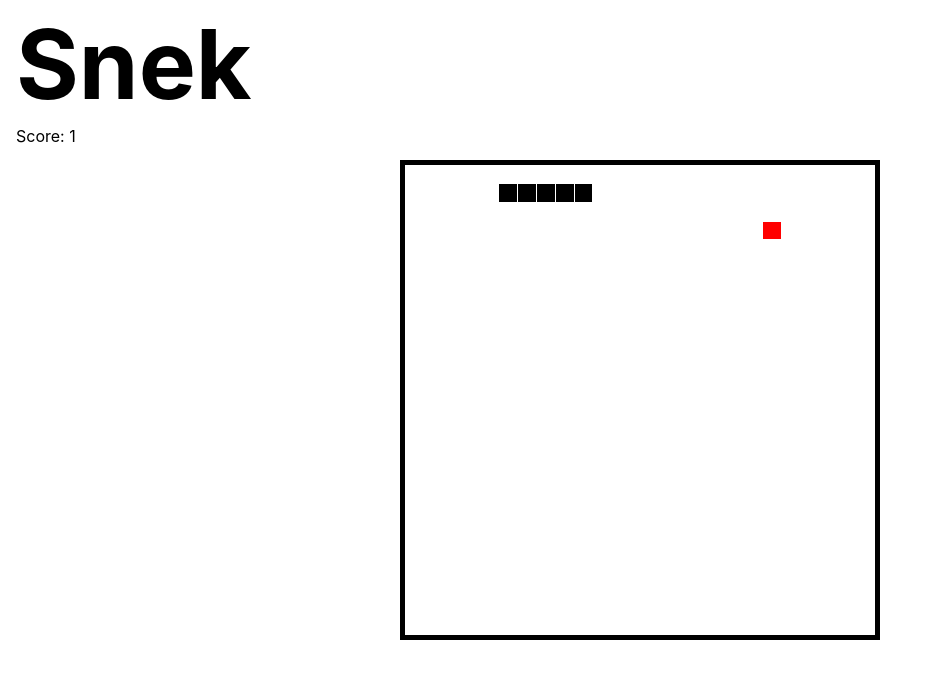
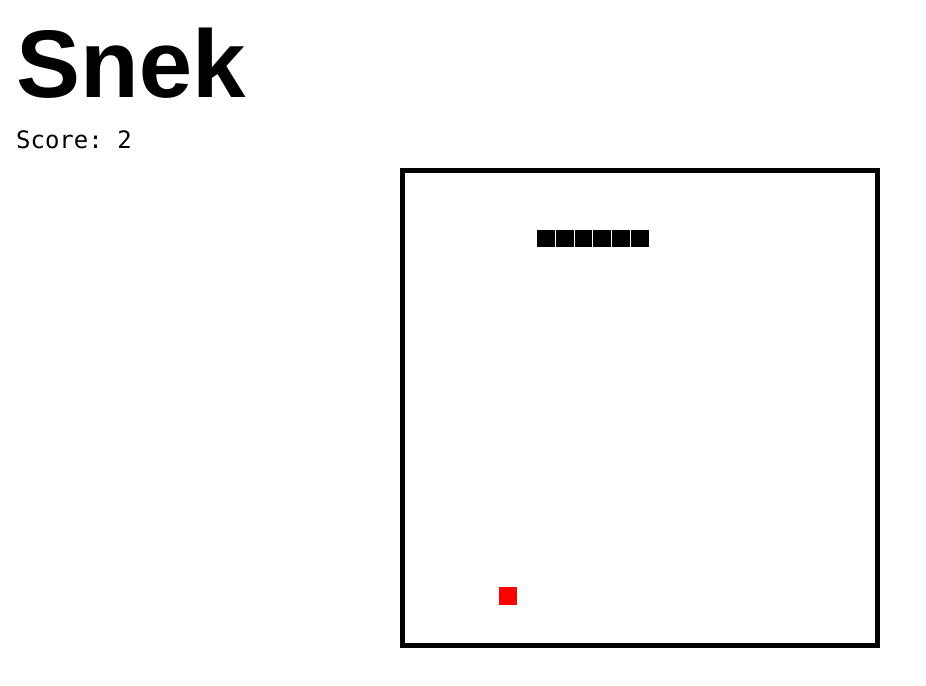
Before and after one commit to arrested-developer/snek, a React (Create React App) app: page / in a window 1280 px wide. Shown: the top 686 px of the page, without its empty margins (0-926 px from the left). Built offline with nearby package versions, Linux system fonts and the light colour scheme.

Commit message:
update fonts

```diff
--- a/src/App.js
+++ b/src/App.js
@@ -8,16 +8,18 @@ const H1 = styled.h1`
   font-size: 96px;
   margin: 16px;
   font-weight: bold;
+  font-family: 'Helvetica', 'Arial', sans-serif;
 `;
 
 const ScoreBoard = styled.div`
   margin: 16px;
+  font-size: 24px;
 `;
 
 class App extends Component {
   constructor() {
     super();
-    this.state = { snake: [[1, 2]], egg: false };
+    this.state = { snake: [[1, 4]], egg: false };
     this.gridSize = 25;
     this.dir = 'right';
     this.nextDir = 'right';
@@ -140,7 +142,7 @@ class App extends Component {
   };
   resetGame = () => {
     this.setState({
-      snake: [[1, 2]],
+      snake: [[1, 4]],
       egg: false,
     });
     this.level = 1;
--- a/src/Board.js
+++ b/src/Board.js
@@ -28,8 +28,8 @@ const Egg = styled(Snake)`
 const Board = props => {
   return (
     <Grid gridSize={props.gridSize}>
-      {props.snake.map(s => (
-        <Snake posX={s[0]} posY={s[1]} />
+      {props.snake.map((s, i) => (
+        <Snake key={i} posX={s[0]} posY={s[1]} />
       ))}
       {props.egg && <Egg posX={props.egg[0]} posY={props.egg[1]} />}
     </Grid>
--- a/src/index.css
+++ b/src/index.css
@@ -1,14 +1,13 @@
 body {
   margin: 0;
   padding: 0;
-  font-family: -apple-system, BlinkMacSystemFont, "Segoe UI", "Roboto", "Oxygen",
-    "Ubuntu", "Cantarell", "Fira Sans", "Droid Sans", "Helvetica Neue",
-    sans-serif;
+  font-family: source-code-pro, Menlo, Monaco, Consolas, 'Courier New',
+    monospace;
   -webkit-font-smoothing: antialiased;
   -moz-osx-font-smoothing: grayscale;
 }
 
 code {
-  font-family: source-code-pro, Menlo, Monaco, Consolas, "Courier New",
+  font-family: source-code-pro, Menlo, Monaco, Consolas, 'Courier New',
     monospace;
 }
```
